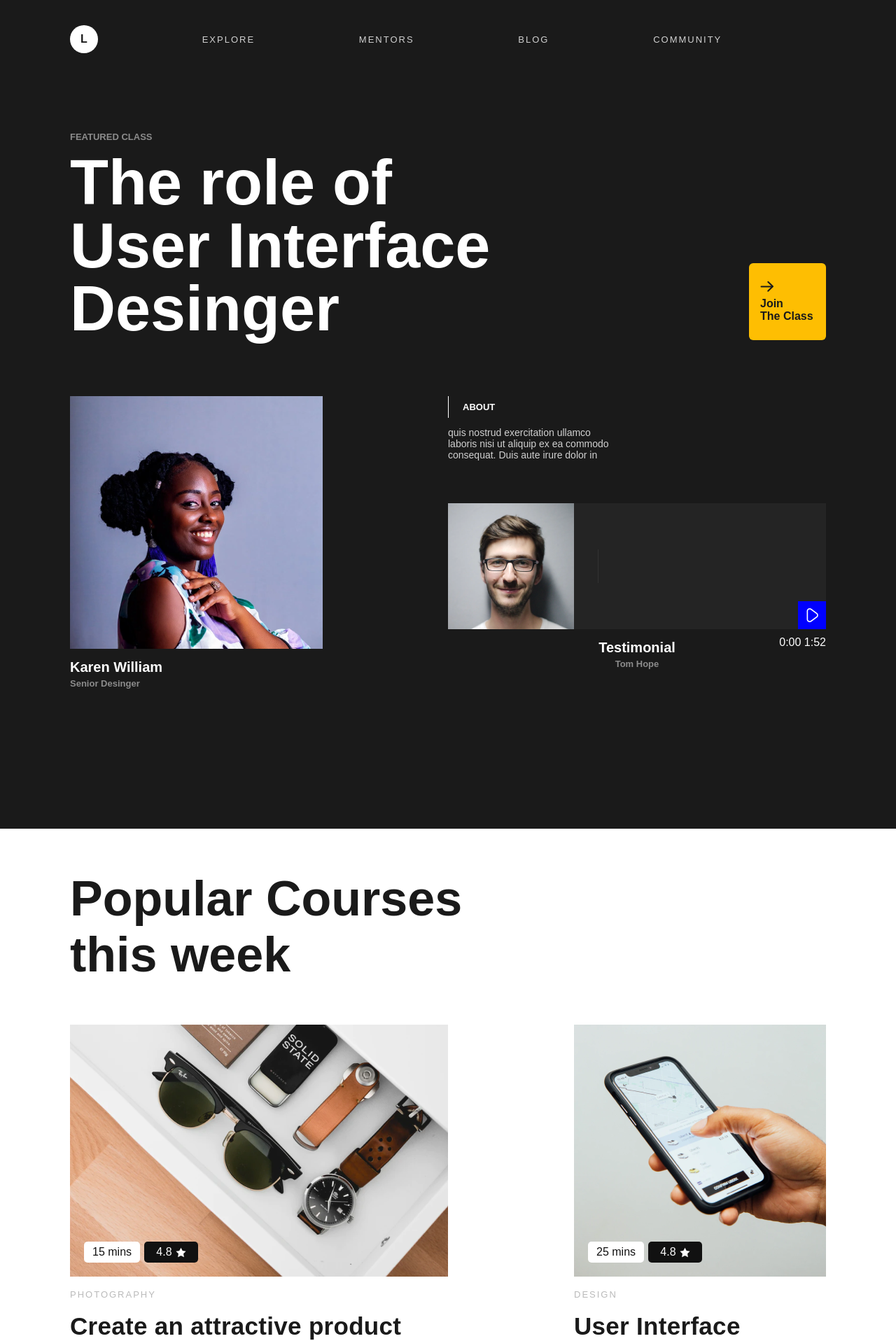
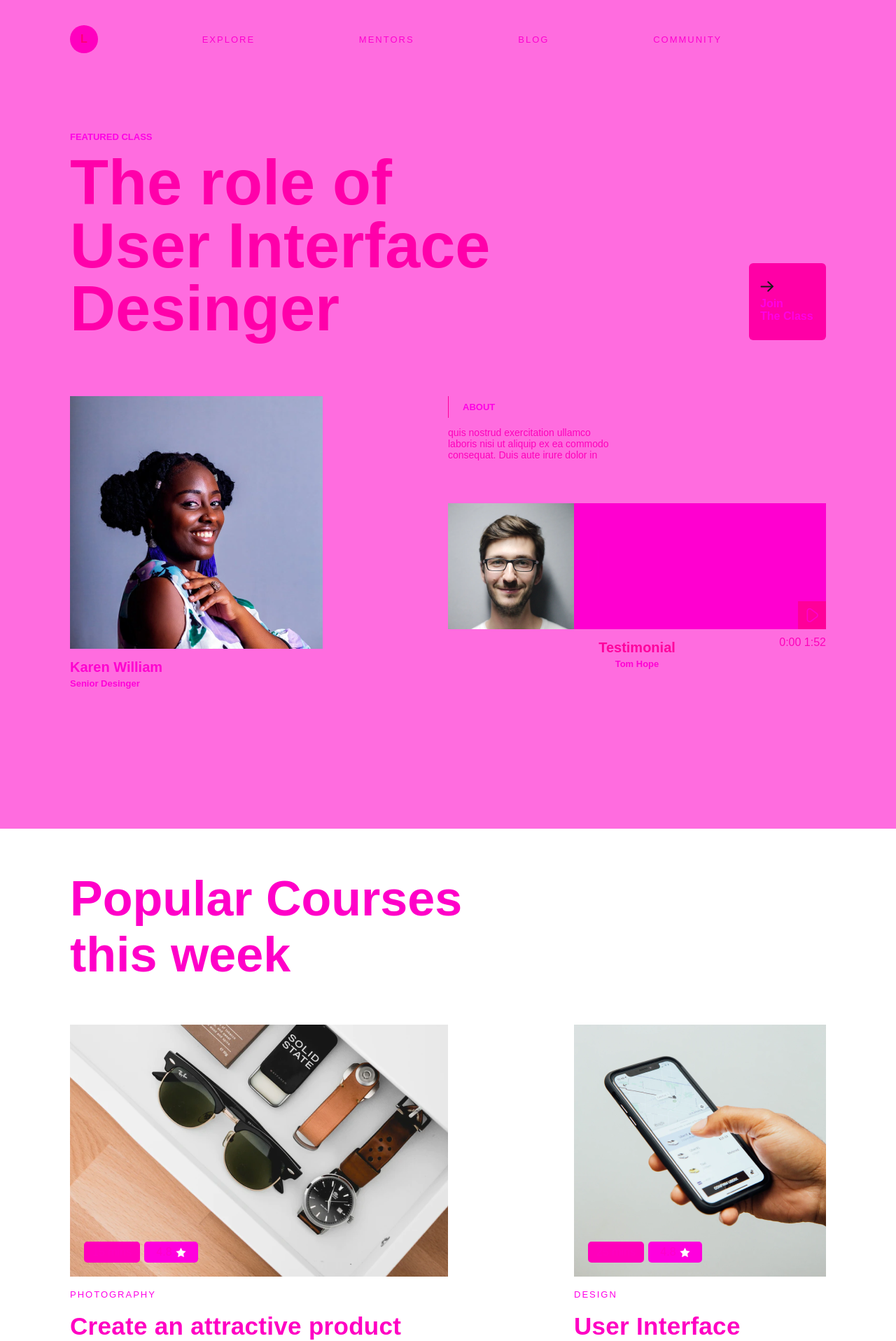
Before and after one commit to astra-gerda49/site-courses, a plain HTML site: page index.html in a window 1280 px wide. Shown: the top 1916 px of the page at 70% size. Drawn offline with nearby package versions, Linux system fonts and the light colour scheme; no server answers.

Commit message:
Сделала сайт розовым!

```diff
--- a/media.js
+++ b/media.js
@@ -17,8 +17,8 @@ var wavesurfer = Object.create(WaveSurfer);
 
 wavesurfer.init({
     container: "#wave",
-    waveColor: "#7D7D7D", // тут можно поменять фоновый цвет плеера
-    progressColor: "#D5A216", // тут можно поменять цвет заполнения
+    waveColor: "#ff00eaff", // тут можно поменять фоновый цвет плеера
+    progressColor: "#ff00f2ff", // тут можно поменять цвет заполнения
     height: 48, // высота плеера
     scrollParent: false
 });
--- a/style.css
+++ b/style.css
@@ -9,7 +9,7 @@
     margin: 0 auto;
 }
 .header {
-    background-color: #1a1a1a;
+    background-color: #ff6cdf;
     padding-top: 36px;
     padding-bottom: 200px;
 }
@@ -22,12 +22,12 @@
     width: 40px;
     height: 40px;
     border-radius: 50%;
-    background-color: #fff;
+    background-color: #ff00bf;
     display: flex;
     justify-content: center;
     align-items: center;
     text-decoration: none;
-    color: #1a1a1a;
+    color: #ff0073;
     font-weight: bold;
 }
 .navigation-holder {
@@ -39,7 +39,7 @@
 }
 .nav-links a {
     text-decoration: none;
-    color: #d1d1d1;
+    color: #ff00d0;
     text-transform: uppercase;
     letter-spacing: 2px;
     font-size: 13px;
@@ -51,9 +51,9 @@
 }
 .header-subtitle-text {
     display: inline-block;
-    border-left: 1 px solid #8c8c8c;
+    border-left: 1 px solid #ff00bf;
     padding: 8 px 0 8 px 20px;
-    color: #8c8c8c;
+    color: #ff00e6;
     font-weight: bold;
     text-transform: uppercase;
     font-size: 13px;
@@ -63,12 +63,12 @@
 .header-title-text {
     font-size: 90px;
     font-weight: bold;
-    color: #fff;
+    color: #ff00aa;
     max-width: 620px;
     line-height: 1;
 }
 .join {
-    background-color: #febe02;
+    background-color: #ff00a6;
     position: absolute;
     right: 0;
     bottom: 0;
@@ -80,7 +80,7 @@
     justify-content: space-evenly;
     align-items: flex-start;
     text-decoration: none;
-    color: #1a1a1a;
+    color: #ff00e6;
     font-weight: bold;
     border-radius: 6px;
 }
@@ -97,23 +97,23 @@
 .info-title {
     font-size: 20px;
     font-weight: bold;
-    color: #fff;
+    color: #ff00d0;
     letter-spacing: 0,5px;
     margin-top: 15px;
     margin-bottom: 4px;
 }
 .info-subtitle {
     font-size: 13px;
-    color: #8C8C8C;
+    color: #ff00d9;
     font-weight: bold;
     letter-spacing: 1,5px;
     display: block;
 }
 .about-subtitle-text {
     display: inline-block;
-    border-left: 1px solid #fff;
+    border-left: 1px solid #ff0099;
     padding: 8px 0 8px 20px;
-    color: #fff;
+    color: #ff00e6;
     font-weight: bold;
     text-transform: uppercase;
     font-size: 13px;
@@ -121,13 +121,13 @@
     margin-bottom: 13px;
 }
 .about-desc {
-    color: #D1D1D1;
+    color: #ff00bb;
     max-width: 240px;
     font-size: 14px;
     line-height: 1,8;
 }
 .audio-block {
-    background-color: #242424;
+    background-color: #ff00d0;
     display: flex;
     margin-top: 61px;
 }
@@ -141,7 +141,7 @@
 }
 .play-btn {
     display: flex;
-    background-color: blue;
+    background-color: #ff00d4;
     width: 40px;
     height: 40px;
     align-items: center;
@@ -153,7 +153,7 @@
 .about-title {
     font-size: 20px;
     font-weight: bold;
-    color: #fff;
+    color: #ff009d;
     letter-spacing: 0,5px;
     margin-top: 15px;
     margin-bottom: 4px;
@@ -161,7 +161,7 @@
 }
 .about-subtitle {
     font-size: 13px;
-    color: #8C8C8C;
+    color: #ff00d4;
     font-weight: bold;
     letter-spacing: 1,5px;
     text-align: center;
@@ -185,8 +185,8 @@
     justify-content: center;
     align-items: center;
     font-size: 1.25rem;
-    background-color: blue;
-    color: white;
+    background-color: #ff0099;
+    color: #ff00d0;
     cursor: pointer;
 }
 .audio-author {
@@ -195,7 +195,7 @@
     position: relative;
 }
 .time {
-    color: #fff;
+    color: #ff00bb;
     position: absolute;
     top: 10px;
     right: 0;
@@ -203,7 +203,7 @@
 .course-section-title {
     font-weight: 600;
     font-size: 70px;
-    color: #1a1a1a;
+    color: #ff00c8;
     margin: 60px 0;
 }
 .course-row {
@@ -230,18 +230,18 @@
 }
 .img-card-1 {background-image: url('./img/card-1.png');}
 .btn-time {
-    background-color: #fff;
+    background-color: #ff00bb;
     border-radius: 5px;
-    color: #111;
+    color: #ff00bf;
     padding: 6px 12px;
     display: inline-block;
     margin-right: 6px;
 }
 .btn-raiting {
     width: 77px;
-    background-color: #111;
+    background-color: #ff00dd;
     border-radius: 5px;
-    color: #fff;
+    color: #ff00c8;
     padding: 6px 12px;
     display: inline-flex;
     align-items: center;
@@ -250,7 +250,7 @@
 .course-category {
     font-size: 13px;
     letter-spacing: 2px;
-    color: #bababa;
+    color: #ff00e6;
     font-weight: 400;
     margin: 18px 0;
 }
@@ -258,13 +258,13 @@
     font-size: 35px;
     font-weight: bold;
     letter-spacing: 0.3px;
-    color: #1a1a1a;
+    color: #ff00c3;
     margin-bottom: 20px;
 }
 .course-desc {
     font-size: 16px;
     font-weight: 400;
-    color: #767676;
+    color: #ff00d9;
     line-height: 1.7;
     letter-spacing: 0.5px;
 }
@@ -272,20 +272,20 @@
 .img-card-3 {background-image: url('./img/card-3.png');}
 .img-card-4 {background-image: url('./img/card-4.png');}
 .footer {
-    background-color: #F5F6F8;
+    background-color: #fb00ff;
     padding: 60px 0;
 }
 .course-info-title {
     font-weight: 600;
     font-size: 70px;
-    color: #1A1A1A;
+    color: #ff00bf;
     padding-bottom: 40px;
 }
 .footer-row {
     display: flex;
     justify-content: space-between;
     align-items: center;
-    border-bottom: 1px solid #939495;
+    border-bottom: 1px solid #ff00d4;
     padding: 30px 0;
 }
 .left-block {
@@ -296,7 +296,7 @@
     font-style: normal;
     font-weight: 600;
     font-size: 25px;
-    color: #A2A2A4;
+    color: #ff00e6;
 }
 .course-block {
     margin-left: 60px;
@@ -307,14 +307,14 @@
     font-weight: 400;
     font-size: 50px;
     letter-spacing: 0.8px;
-    color: #000000;
+    color: #ff00bb;
 }
 .course-count {
     font-style: normal;
     font-weight: 400;
     font-size: 14px;
     letter-spacing: 0.5px;
-    color: #9A9A9B;
+    color: #ff008c;
 }
 .footer-row-4 {
     display: flex;
@@ -382,7 +382,7 @@
         display: inline-block;
         text-decoration: none;
         font-size: 60px;
-        color: #fff;
+        color: #ee00ff;
     }
     .header-title-text {
         font-size: 60px;
```
Also changed, not shown: wavesurfer.js.
